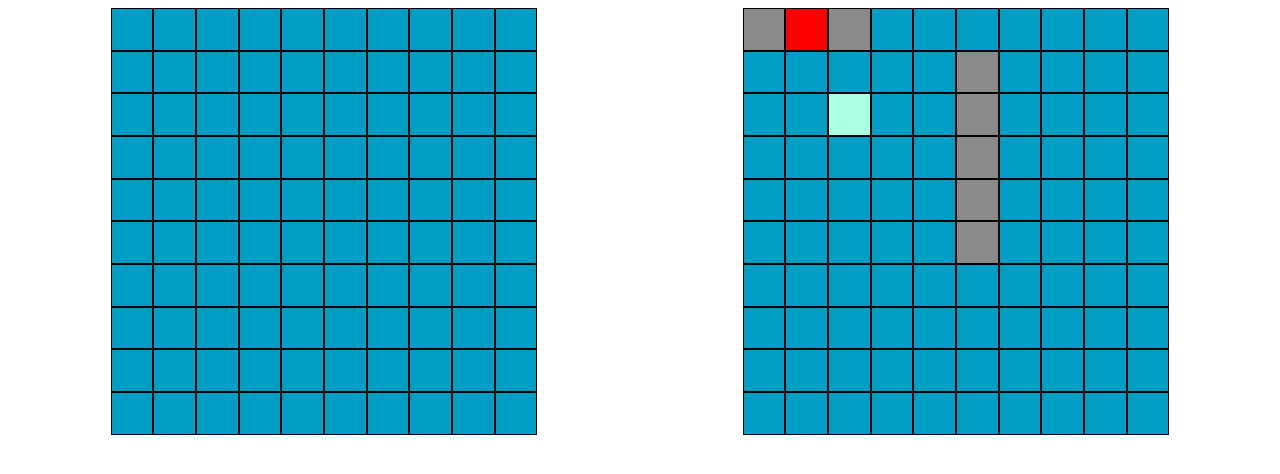
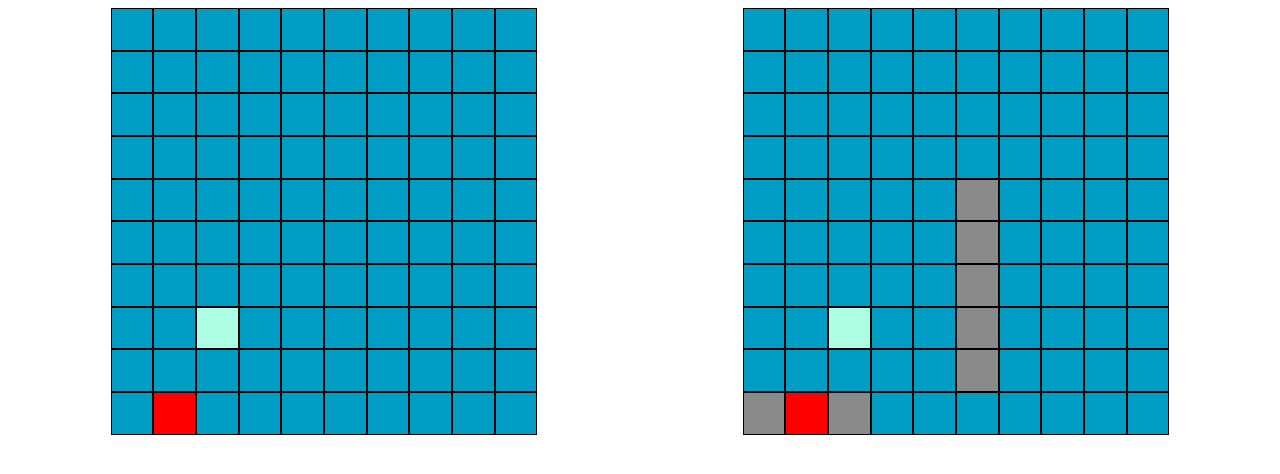
Before and after one commit to AlecBongard/battleship, a website with bundled scripts: page dist/index.html in a window 1280 px wide. Built offline with nearby package versions, Linux system fonts and the light colour scheme.

Commit message:
Make map UI reflect player map array

```diff
--- a/src/DOMUpdate.js
+++ b/src/DOMUpdate.js
@@ -3,7 +3,7 @@ const ownBoard = document.querySelector(".own-board");
 
 const update = () => {
   function drawBoard(playerMap, playerBoard) {
-    playerMap.forEach((row, index) => {
+    playerMap.reverse().forEach((row, index) => {
       const rowIndex = 9 - index;
 
       row.forEach((square, squareIndex) => {
@@ -14,11 +14,19 @@ const update = () => {
 
         mapSquare.setAttribute("data-map-coord", `[${colIndex}, ${rowIndex}]`);
 
+        if (square) {
+          if (square === "hit") {
+            mapSquare.classList.add("map-hit");
+          } else if (square === "miss") {
+            mapSquare.classList.add("map-miss");
+          }
+        }
+
         map.appendChild(mapSquare);
       });
     });
 
-    playerBoard.forEach((row, index) => {
+    playerBoard.reverse().forEach((row, index) => {
       const rowIndex = 9 - index;
 
       row.forEach((square, squareIndex) => {
--- a/src/index.js
+++ b/src/index.js
@@ -8,8 +8,8 @@ const p1 = player(true);
 const p1Board = gameboard();
 p1Board.placeShip(3, [0, 0], [0, 2]);
 p1Board.placeShip(5, [1, 5], [5, 5]);
-p1Board.receiveAttack([0, 1]);
-p1Board.receiveAttack([2, 2]);
+p1.attack(p1Board, [0, 1]);
+p1.attack(p1Board, [2, 2]);
 
 const update = DOMUpdate();
 
--- a/src/style.css
+++ b/src/style.css
@@ -56,3 +56,11 @@
 .board-square.board-miss {
   background-color: rgb(172, 255, 227);
 }
+
+.map-square.map-hit {
+  background-color: red;
+}
+
+.map-square.map-miss {
+  background-color: rgb(172, 255, 227);
+}
```
Also changed, not shown: dist/main.js.
